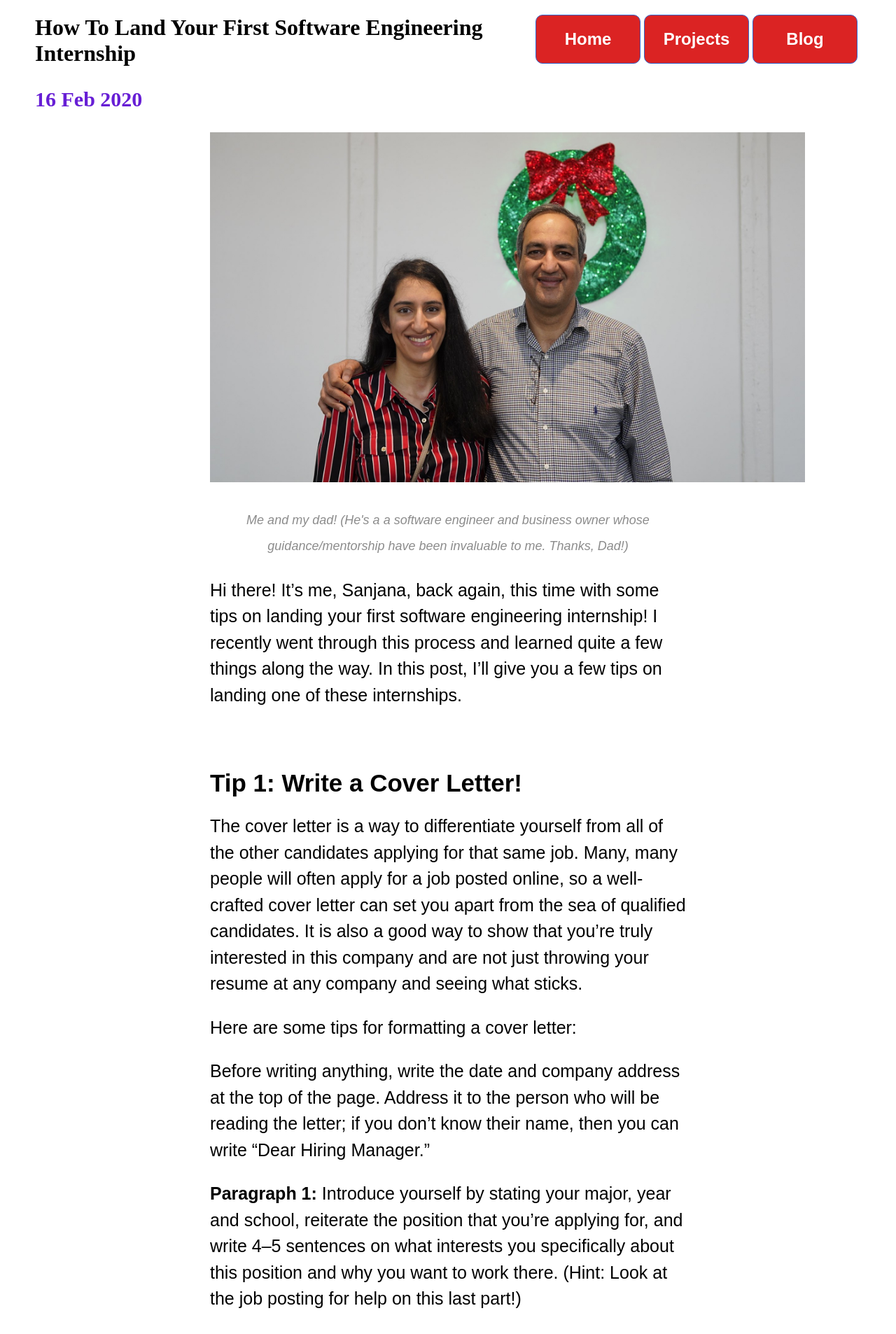
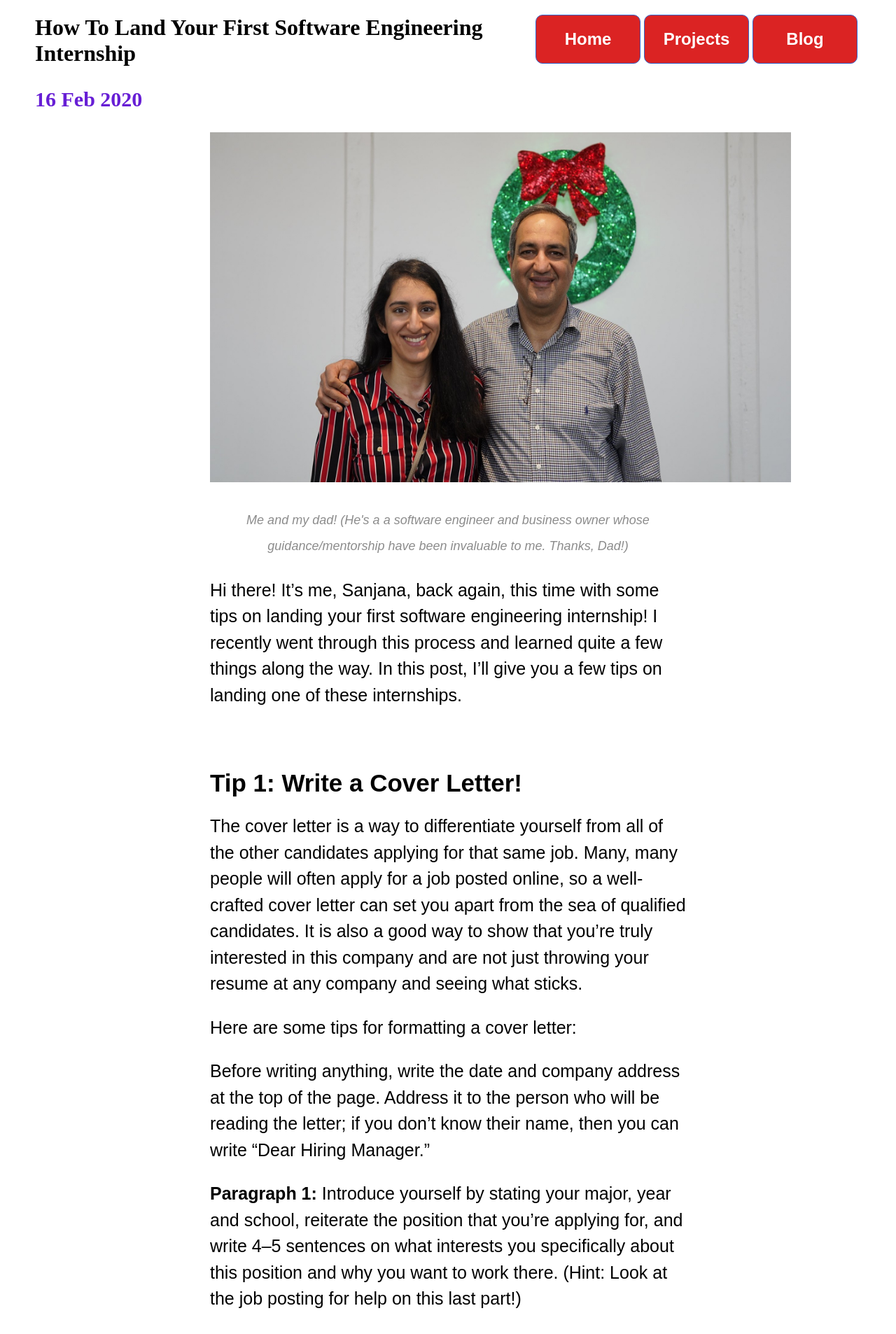
Before and after one commit to skapur12/skapur12.github.io, a Jekyll site: the page built from _posts/2020-02-16-How-To-Land-Your-First-Software-Engineering-Internship.md, in a window 1280 px wide. Shown: the top 1906 px of the page at 70% size. Built offline with Jekyll 4.4.1, drawn with Linux system fonts in a browser that asks for light colours; nearby versions of some CDN libraries; comment, search, counter and statistics services are not loaded.

Commit message:
Update 2020-02-16-How-To-Land-Your-First-Software-Engineering-Internship.md

```diff
--- a/_posts/2020-02-16-How-To-Land-Your-First-Software-Engineering-Internship.md
+++ b/_posts/2020-02-16-How-To-Land-Your-First-Software-Engineering-Internship.md
@@ -4,7 +4,7 @@ title: "How To Land Your First Software Engineering Internship"
 date: 2020-02-16
 ---
 
-<img src="/assets/images/dad.jpeg" alt="Me and my dad" width="850" height="500">
+<img src="/assets/images/dad.jpeg" alt="Me and my dad" width="830" height="500">
 
 <div class="BlogImageCaption">
   Me and my dad! (He's a a software engineer and business owner whose guidance/mentorship have been invaluable to me. Thanks, Dad!)
```
